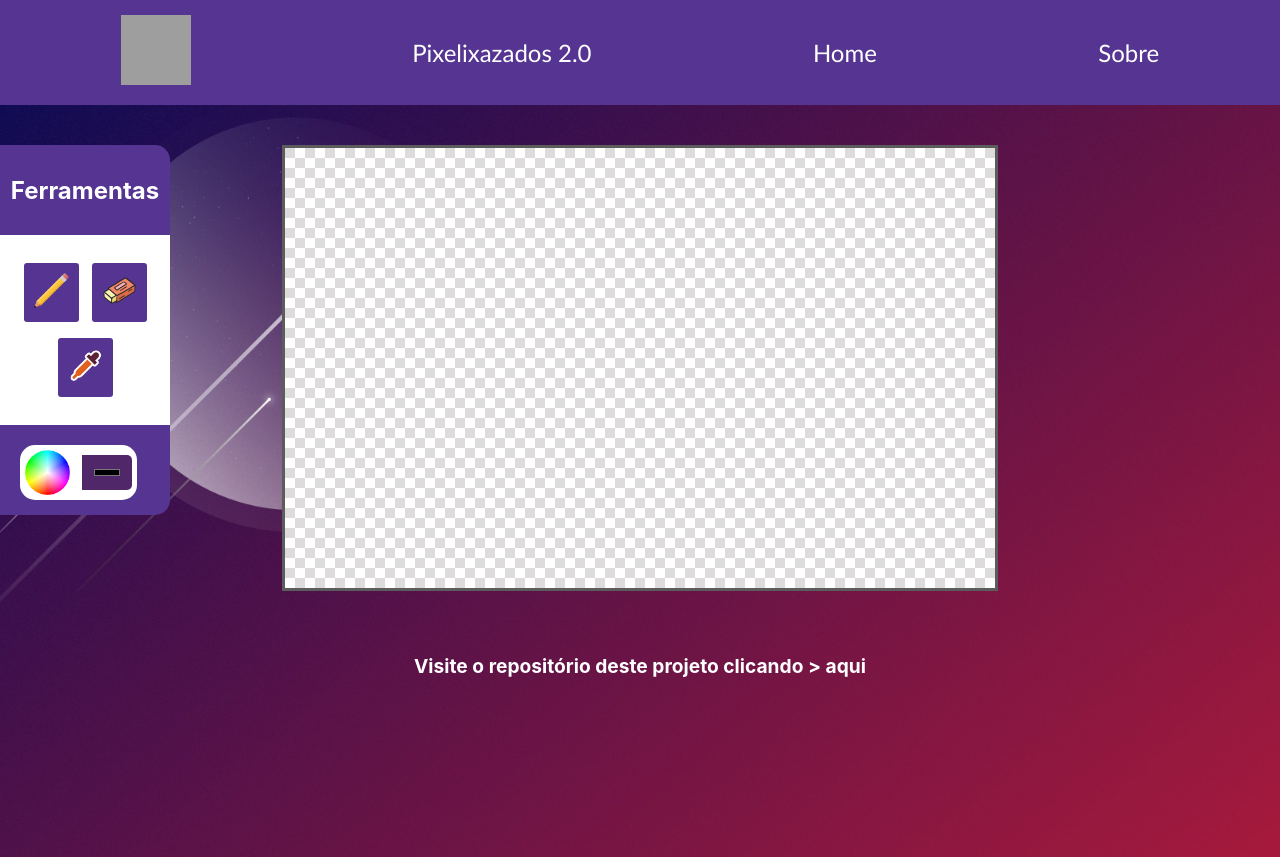
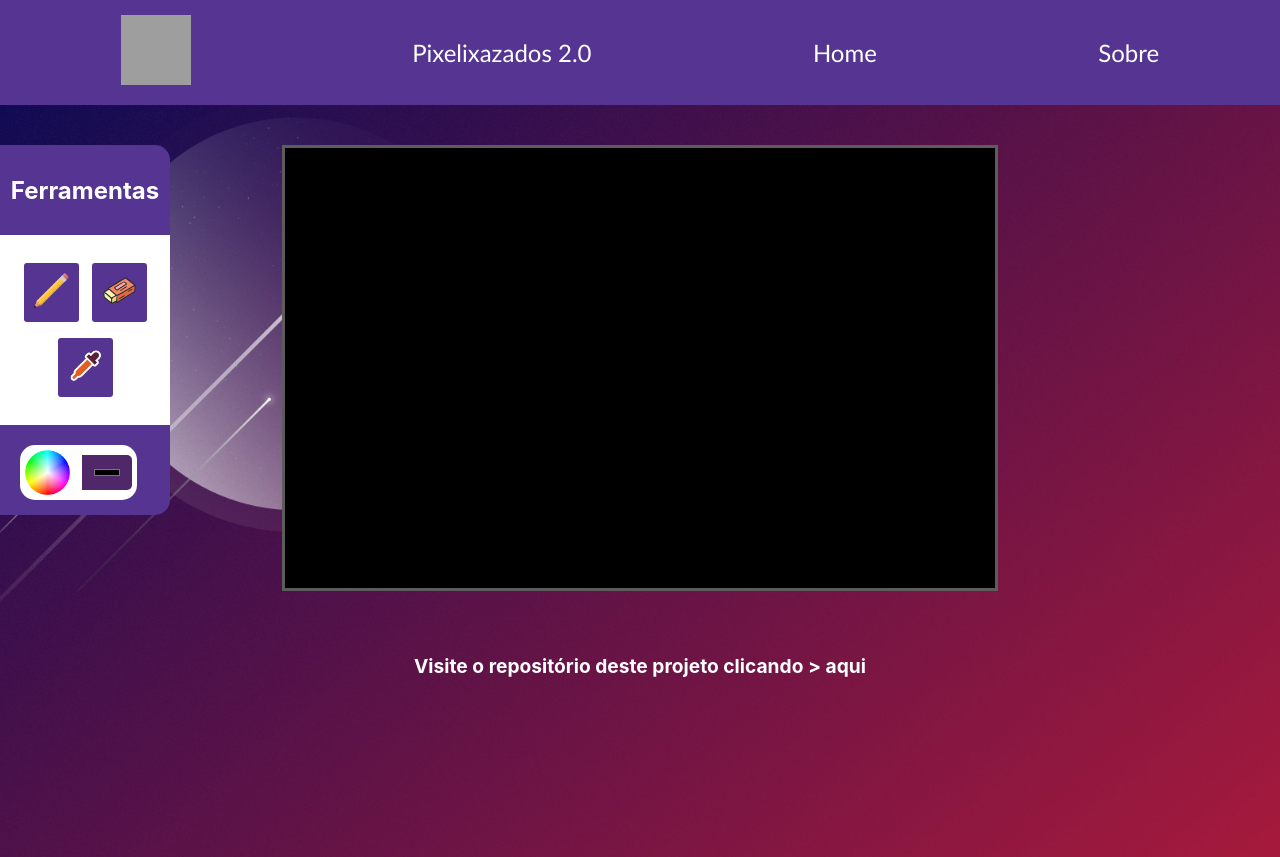
Before and after one commit to Gabrielcefetzada/pixelArt-2.0, a React (Create React App) app: page / in a window 1280 px wide. Built offline with nearby package versions, Linux system fonts and the light colour scheme; grey boxes are pictures that could not be loaded.

Commit message:
fixing default color as black

```diff
--- a/src/components/IndexView.tsx
+++ b/src/components/IndexView.tsx
@@ -24,7 +24,7 @@ interface auxArrayInterface {
 export const IndexView = () => {
   const [colorValue, setColorValue] = useState("");
   const [loading, setLoading] = useState(true);
-  const [inputValue, setInputValue] = useState("");
+  const [inputValue, setInputValue] = useState("#000000"); // preto como cor padrão
   const [auxArray, setAuxArray] = useState<auxArrayInterface[]>([]);
   const [tools, setTools] = useState<ToolProps[]>([]);
   const [name, setName] = useState("");
```
